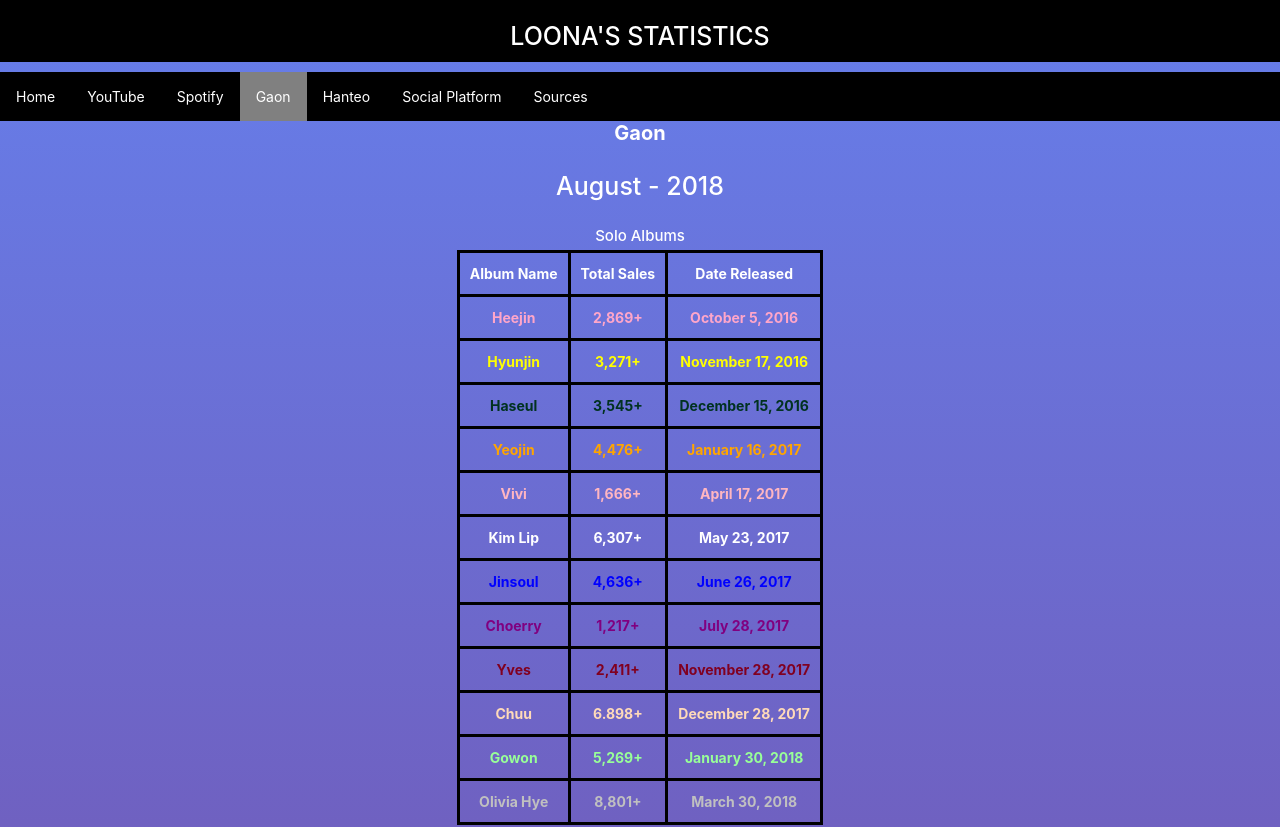
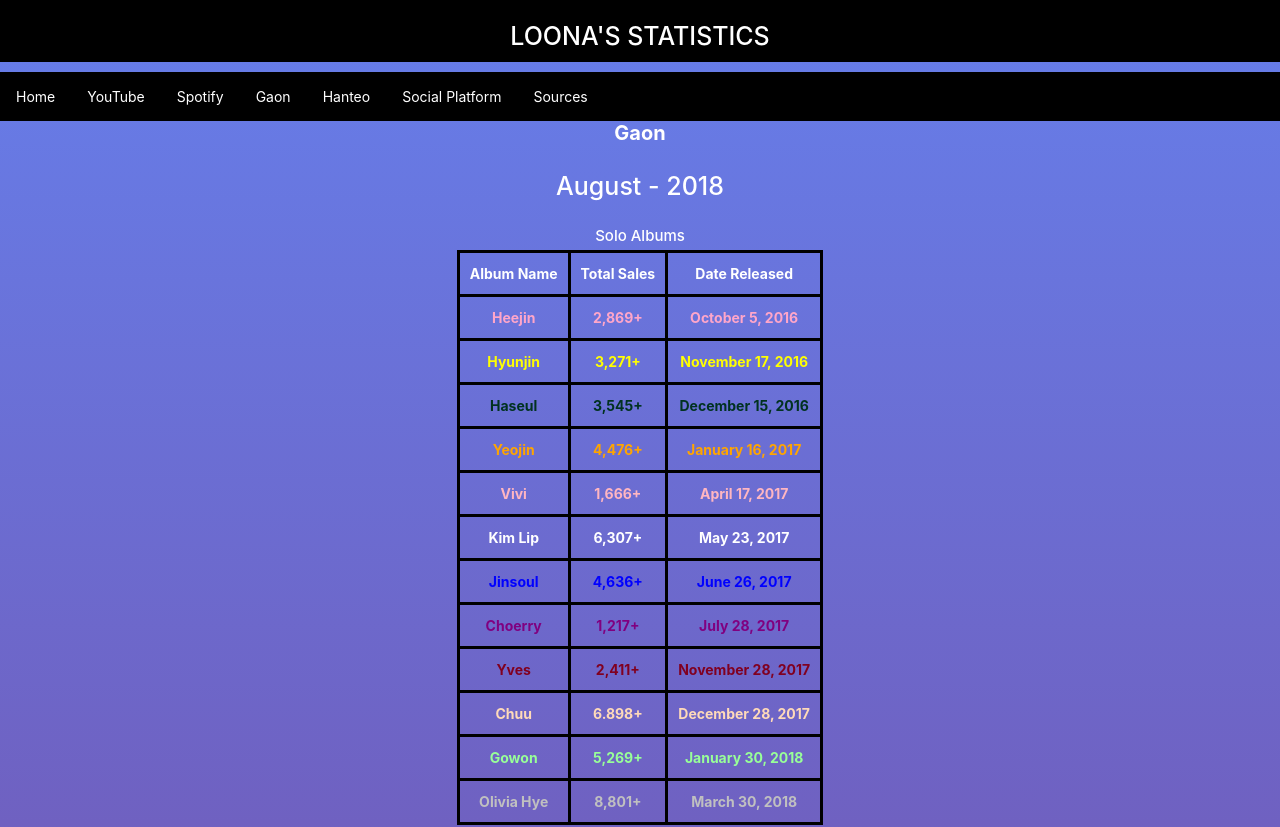
Before and after one commit to SGNILC/PROJECT.2, a plain HTML site: page gaon.html in a window 1280 px wide. Shown: the top 827 px of the page. Drawn offline with nearby package versions, Linux system fonts and the light colour scheme.

Commit message:
Update gaon.html

```diff
--- a/gaon.html
+++ b/gaon.html
@@ -75,7 +75,7 @@
           </li>
           <li>
             <a href="https://sgnilc.github.io/PROJECT.2/gaon.html"
-            class="active">Gaon</a>
+            class="yep">Gaon</a>
           </li>
           <li>
             <a href=
@@ -305,6 +305,7 @@
             <br>
             *80,000+ copies sold
       </p>
+
       <div class="footer">
         <footer style="background-color:black;">
         <p>
```
